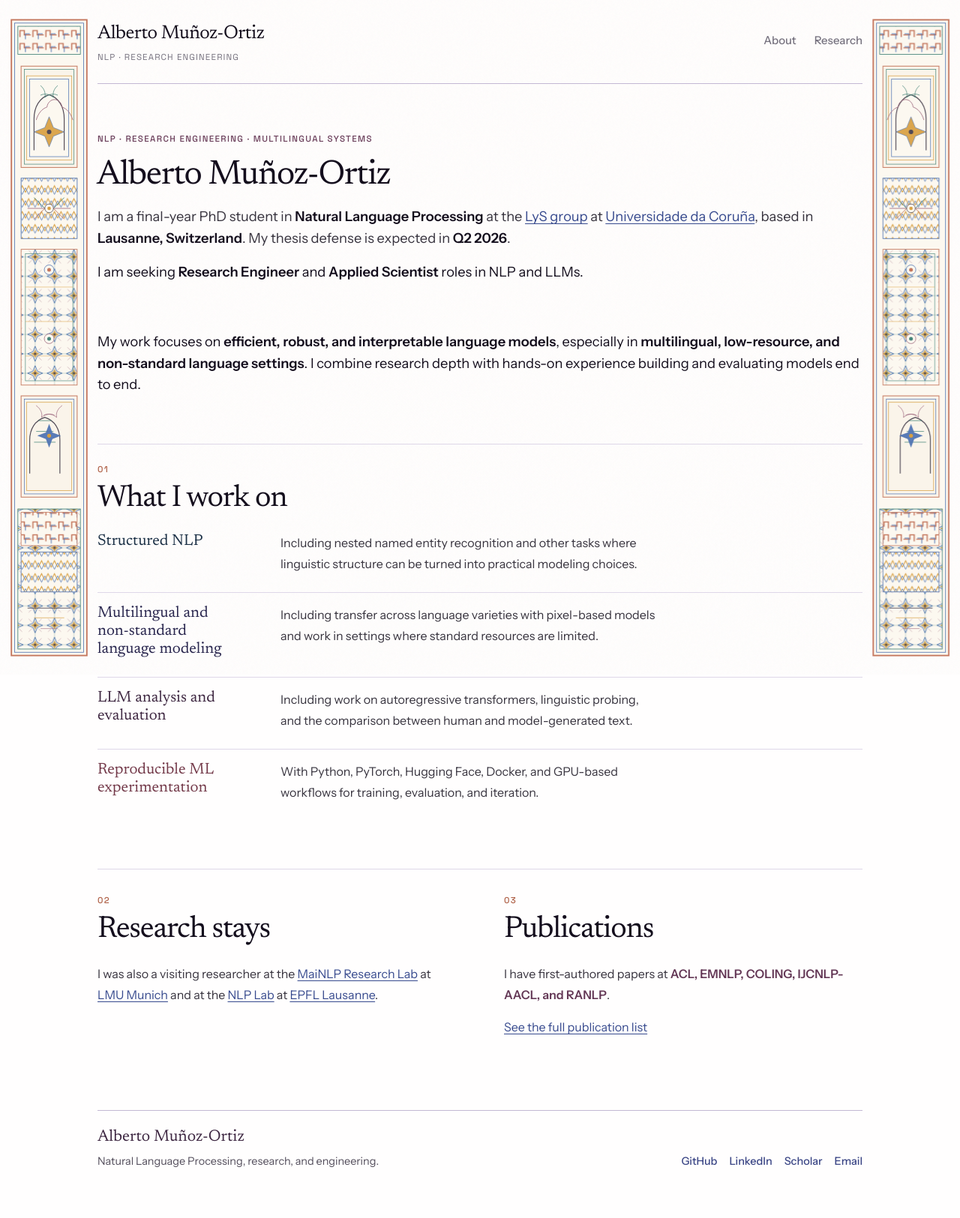
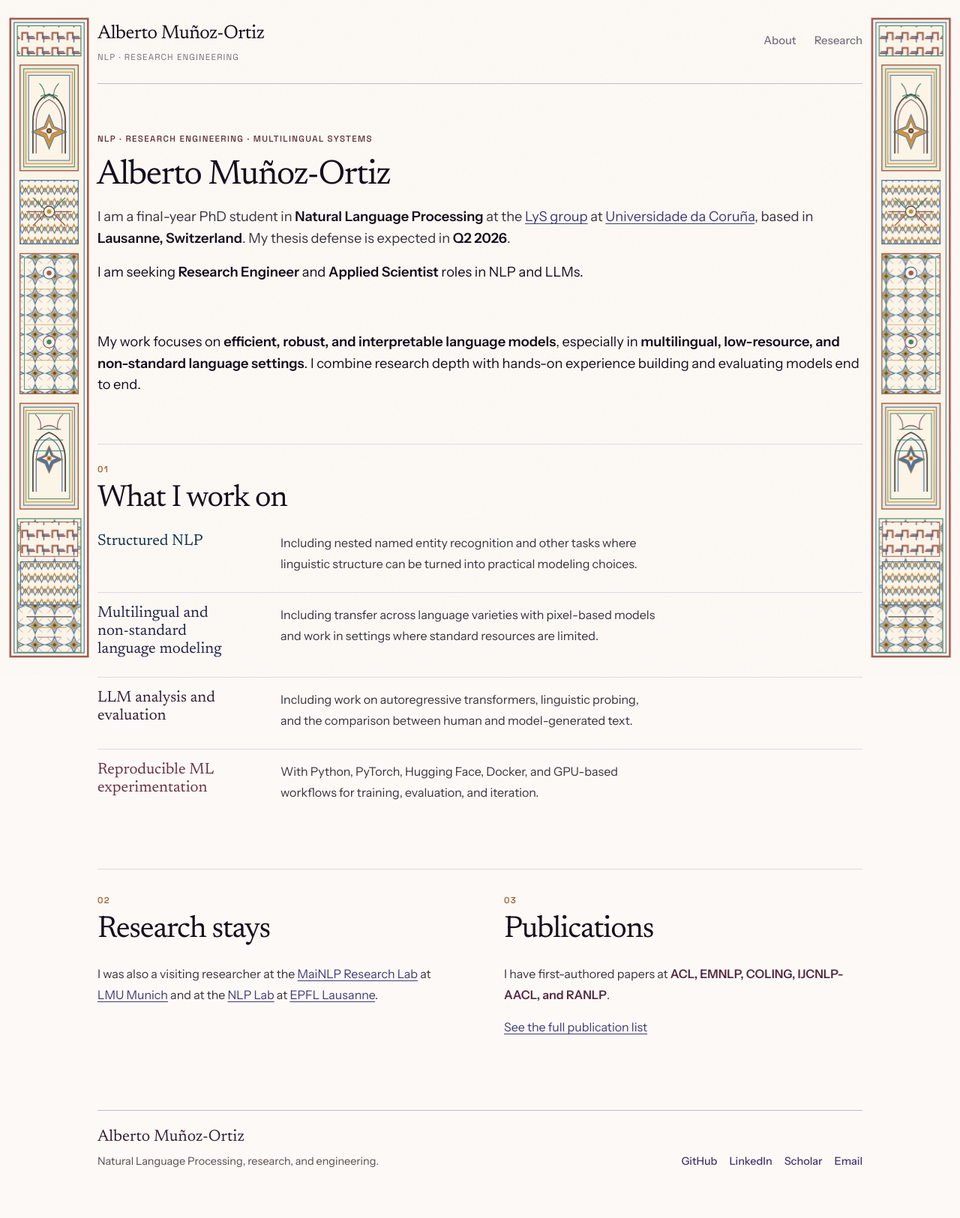
Before and after one commit to amunozo/amunozo.github.io, a Jekyll site: the page built from index.md, in a window 1280 px wide. Shown: the whole page at 75% size. Built offline with Jekyll 4.4.1, drawn with Linux system fonts in a browser that asks for light colours.

Commit message:
Refine mudejar ornament: deeper ceramic palette, thicker lines

```diff
--- a/assets/css/style.css
+++ b/assets/css/style.css
@@ -5,7 +5,7 @@
   --font-body: "Instrument Sans", system-ui, sans-serif;
   --font-mono: "Space Grotesk", monospace;
 
-  --paper: oklch(99.7% 0.001 40);
+  --paper: oklch(98.5% 0.006 70);
   --paper-soft: oklch(99.1% 0.006 20);
   --ink: oklch(18% 0.03 300);
   --text: oklch(33% 0.02 300);
@@ -13,18 +13,18 @@
   --line: oklch(89% 0.025 305);
   --line-strong: oklch(80% 0.04 305);
 
-  --upper-cobalt: #2956a3;
-  --upper-teal: #1f6b5d;
-  --upper-gold: #d08b18;
-  --upper-wine: #8a4a64;
-  --upper-ink: #2b2231;
+  --upper-cobalt: #1e4d8c;
+  --upper-teal: #1a6b4a;
+  --upper-gold: #b8780f;
+  --upper-wine: #6e3548;
+  --upper-ink: #2a1f1a;
 
-  --lower-rust: #c34a2c;
-  --lower-viridian: #2f6f57;
-  --lower-amber: #d09528;
-  --lower-mulberry: #7d4968;
-  --lower-marine: #2f5e8c;
-  --lower-ink: #233140;
+  --lower-rust: #8b3a2a;
+  --lower-viridian: #1a6b4a;
+  --lower-amber: #b8780f;
+  --lower-mulberry: #6e3548;
+  --lower-marine: #1e4d8c;
+  --lower-ink: #2a1f1a;
 
   --space-1: 4px;
   --space-2: 8px;
```
Also changed, not shown: assets/mudejar-side.svg.
